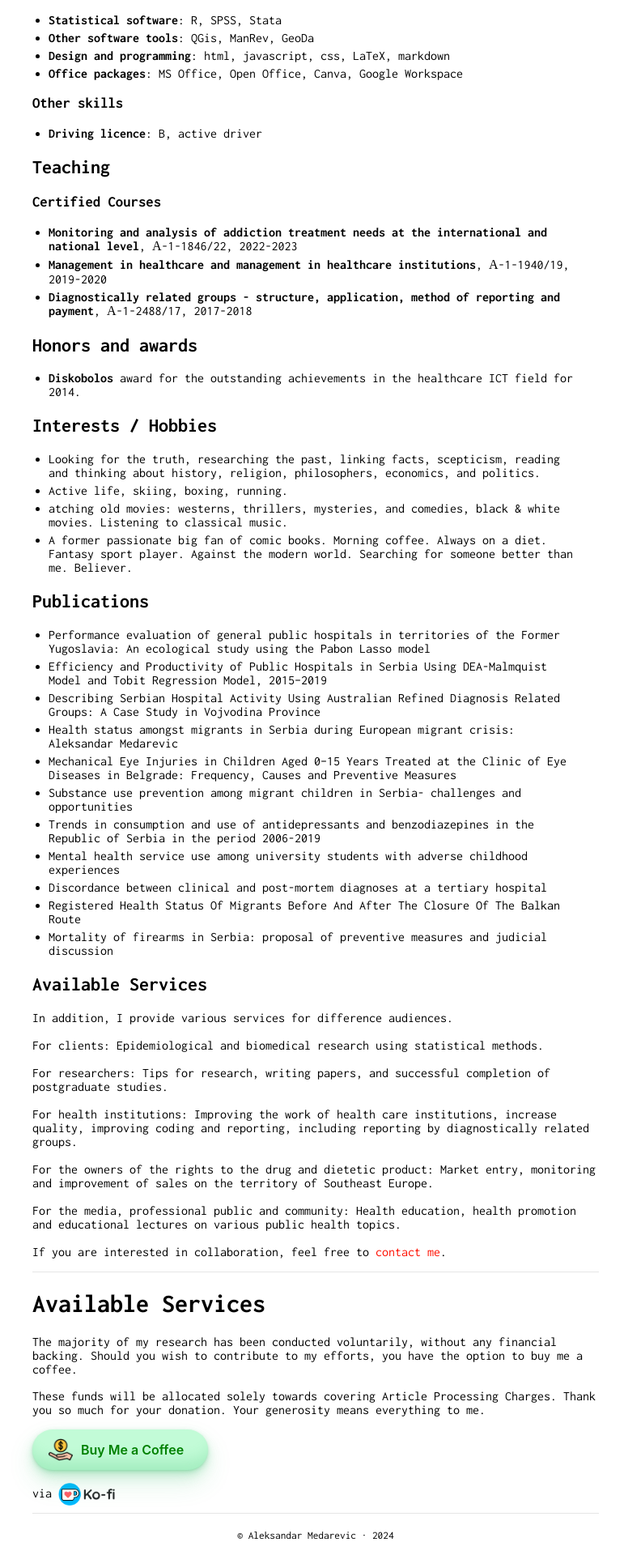
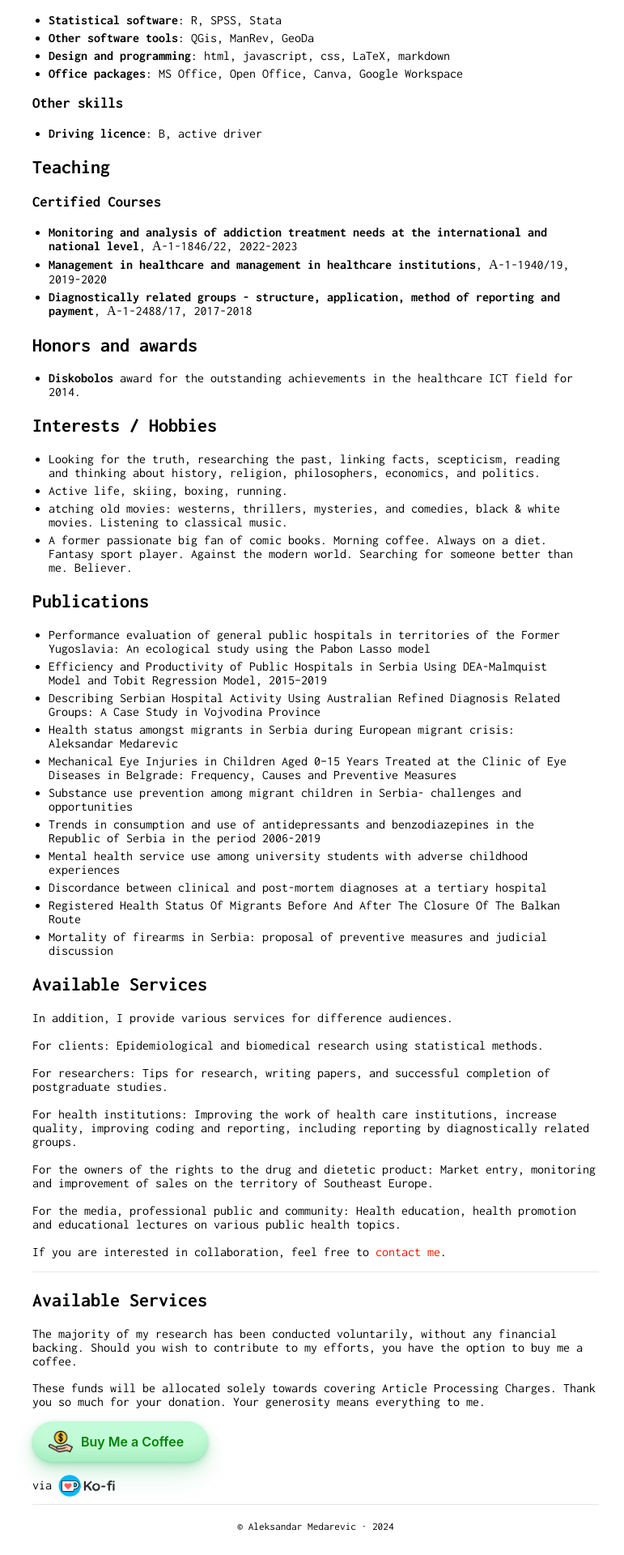
Before and after one commit to AleksandarMedarevic/personal_web_site, a Jekyll site: the page built from index.md, in a window 1280 px wide. Shown: the part 1672-3592 px from the top of the page at 81% size, without its empty margins (250-1021 px from the left). Built offline with Jekyll 4.4.1, drawn with Linux system fonts in a browser that asks for light colours.

```diff
--- a/_includes/button.html
+++ b/_includes/button.html
@@ -42,7 +42,7 @@
 </style>
 <!-- HTML !-->
 <hr>
-<h1>Available Services</h1>
+<h2>Available Services</h2>
 
 <p>The majority of my research has been conducted voluntarily, without any financial backing. Should you wish to contribute to my efforts, you have the option to buy me a coffee.</p>
 <p>These funds will be allocated solely towards covering Article Processing Charges. Thank you so much for your donation. Your generosity means everything to me.</p>
```
